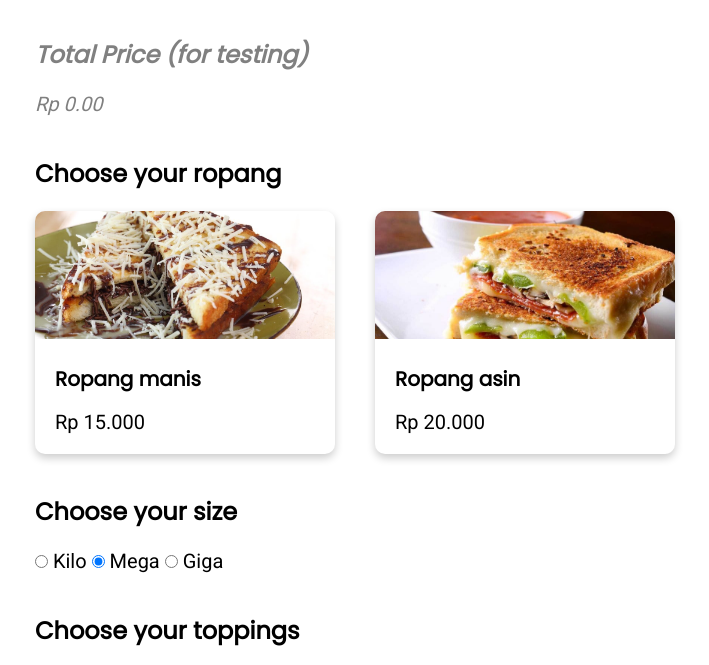
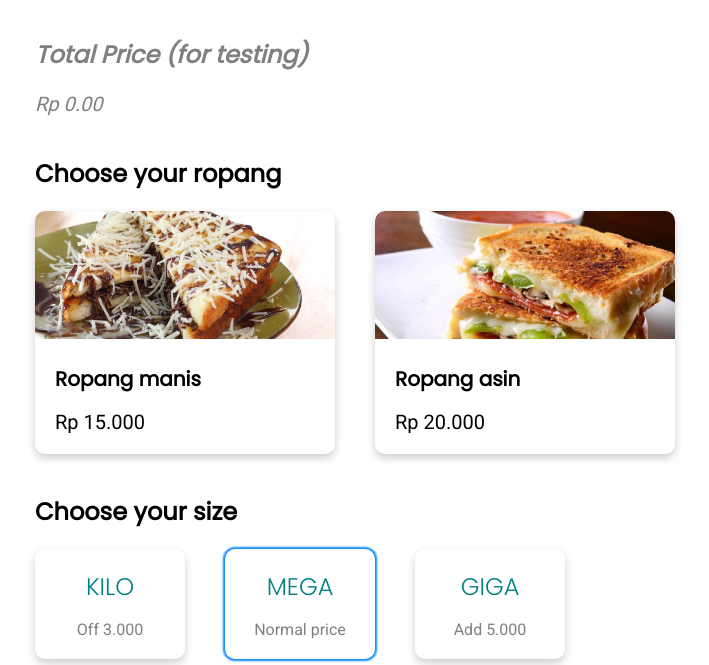
Before and after one commit to kahliliman/ropang-xy, a plain HTML site: page index.html in a window 1280 px wide. Shown: the part 129-794 px from the top of the page, without its empty margins (93-802 px from the left). Drawn offline with nearby package versions, Linux system fonts and the light colour scheme.

Commit message:
creating cards

```diff
--- a/css/styles.css
+++ b/css/styles.css
@@ -58,9 +58,29 @@ h4 {
   	cursor: pointer;
 }
 
+.card-size {
+	box-shadow: 0 4px 8px 0 rgba(0,0,0,0.2);
+  	transition: 0.3s;
+  	width: 15rem;
+  	margin-right: 4rem;
+  	border-radius: 1rem;
+}
+
+.card-size:hover {
+  	box-shadow: 0 8px 16px 0 rgba(0,0,0,0.2);
+  	cursor: pointer;
+}
+
 .container-card {
   	padding: 2rem 2rem;
 }
+
+.container-card-size {
+  	/* padding: 2rem 2rem; */
+  	text-align: center;
+  	padding: 2rem 0 2rem 0;
+
+  }
 
 .card-img-top {
     width: 100%;
@@ -76,6 +96,25 @@ h4 {
      box-shadow: 0 0 0.2rem 0.2rem #1089ff;
  }
 
+.card-input-element-size {
+	display: none;
+}
+
+.card-input-element-size:checked + .card-size {
+     box-shadow: 0 0 0.2rem 0.2rem #1089ff;
+ }
+
+.h4-size {
+	font-weight: 300;
+	font-size: 2.4rem;
+	color: teal;
+}
+
+.size-price {
+	font-size: 1.6rem;
+	color: gray;
+}
+
 section {
 	margin-top: 2rem;
 	margin-bottom: 4rem;
@@ -87,6 +126,10 @@ section {
 }
 
 .option-form {
+	display: flex;
+}
+
+.size-form {
 	display: flex;
 }
 
--- a/index.html
+++ b/index.html
@@ -5,7 +5,7 @@
     <meta name="viewport" content="width=device-width, initial-scale=1.0">
     <meta http-equiv="X-UA-Compatible" content="ie=edge">
     <!-- <link rel="stylesheet" href="{{ url_for('static', filename='css/styles.css') }}"> -->
-    <link href="https://fonts.googleapis.com/css?family=Open+Sans|Poppins|Roboto&display=swap" rel="stylesheet">
+    <link href="https://fonts.googleapis.com/css?family=Open+Sans|Poppins:300,400|Roboto&display=swap" rel="stylesheet">
 	<link rel="stylesheet" href="./css/styles.css">
 	<!-- <script type="text/javascript" src="{{ url_for('static', filename='js/jquery-3.4.1.js') }}"></script> -->
 	<!-- <script type="text/javascript" src="./js/jquery-3.4.1.min.js"></script> -->
@@ -58,10 +58,40 @@
 
 	<section class="size">
 		<h2>Choose your size</h2>
-		<form action="" method="get" accept-charset="utf-8">
-			<input type="radio" name="size" value="kilo" id="size-kilo" onclick="size_calc()"> Kilo
-			<input type="radio" name="size" value="mega" id="size-mega" onclick="size_calc()" checked> Mega
-			<input type="radio" name="size" value="Giga" id="size-giga" onclick="size_calc()"> Giga
+
+		<form class="size-form" action="" method="get" accept-charset="utf-8">
+			<label>
+					<input type="radio" class="card-input-element-size" name="size" value="kilo" id="size-kilo" onclick="size_calc()">
+				<div class="card-size">
+					<div class="container-card-size">
+					<h4><span class="h4-size">KILO</span></h4>
+					<p class="size-price">Off 3.000</p>
+					</div>
+				</div>
+			</label>
+			<label>
+					<input type="radio" class="card-input-element-size" name="size" value="mega" id="size-mega" onclick="size_calc()" checked>
+				<div class="card-size">
+					<div class="container-card-size">
+					<h4><span class="h4-size">MEGA</span></h4>
+					<p class="size-price">Normal price</p>
+					</div>
+				</div>
+			</label>
+			<label>
+					<input type="radio" class="card-input-element-size" name="size" value="Giga" id="size-giga" onclick="size_calc()">
+				<div class="card-size">
+					<div class="container-card-size">
+					<h4><span class="h4-size">GIGA</span></h4>
+					<p class="size-price">Add 5.000</p>
+					</div>
+				</div>
+			</label>
+
+
+
+
+
 		</form>
 	</section>
 
```
